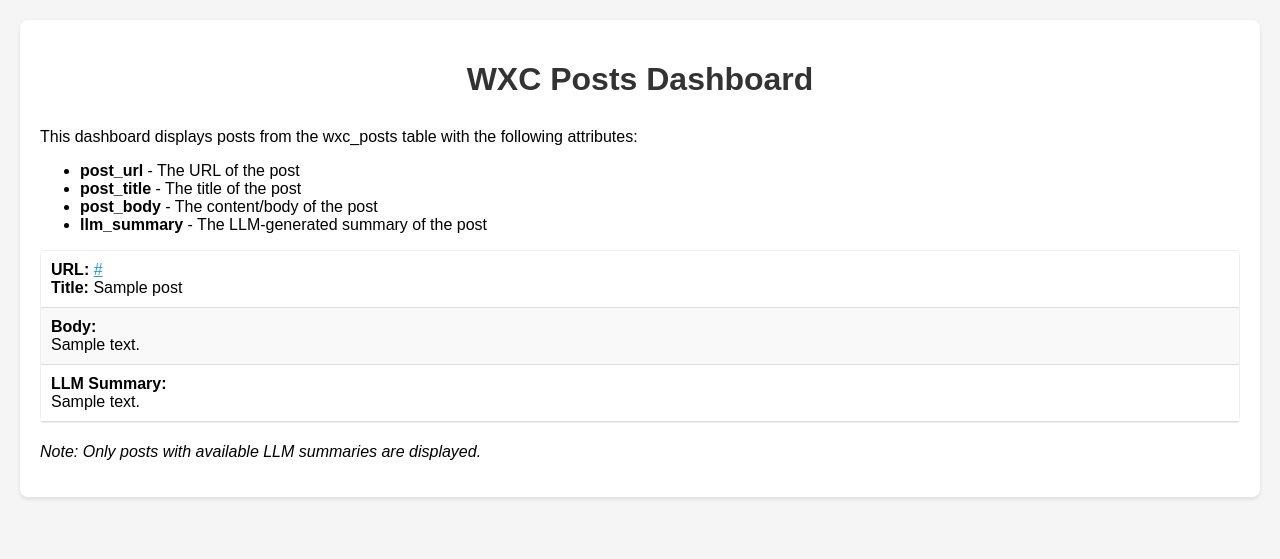
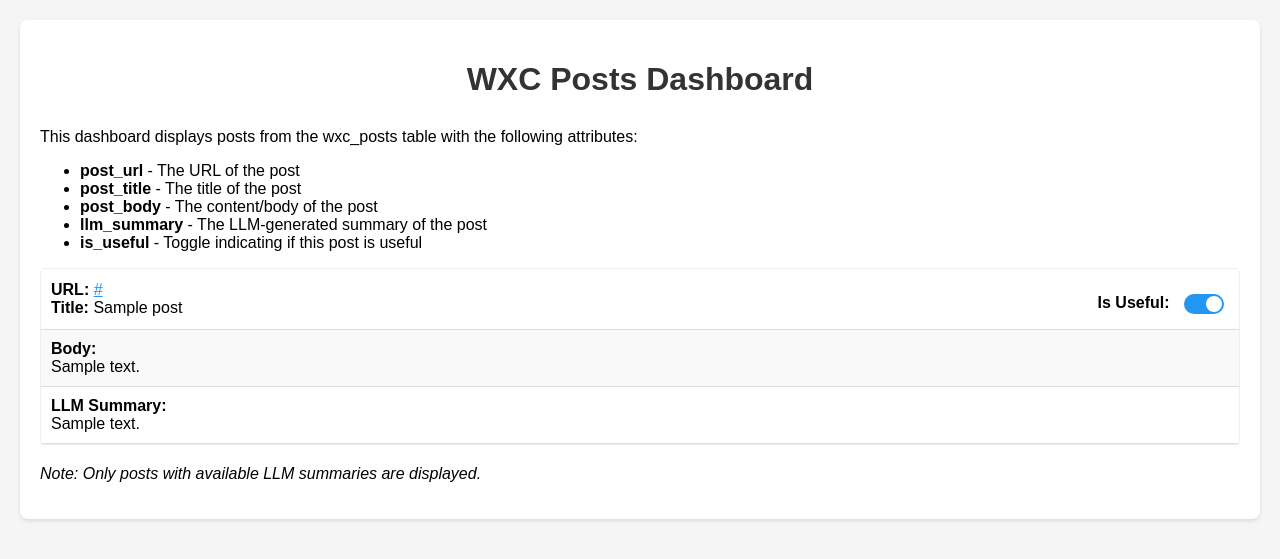
Before and after one commit to sunaaron/llm_analyzer, a Flask app: page / in a window 1280 px wide. Shown: the top 559 px of the page. Run offline with Flask 2, Linux system fonts and the light colour scheme; tables that the repository leaves empty or names only in its code hold one stand-in row (values such as "Sample post").

Commit message:
enable toggler fully

```diff
--- a/app.py
+++ b/app.py
@@ -4,7 +4,7 @@ Flask web service to display wxc_posts table data.
 """
 
 from flask import Flask, render_template, jsonify
-from mysql_reader import read_all_wxc_posts
+from mysql_reader import read_all_wxc_posts, update_wxc_post_is_useful
 import os
 
 app = Flask(__name__)
@@ -24,10 +24,17 @@ def index():
                 'post_url': post.get('post_url', ''),
                 'post_title': post.get('post_title', ''),
                 'post_body': post.get('post_body', '')[:200] + '...' if len(post.get('post_body', '')) > 200 else post.get('post_body', ''),
-                'llm_summary': llm_summary
+                'llm_summary': llm_summary,
+                'is_useful': post.get('is_useful', 0) == 1
             })
 
     return render_template('index.html', posts=display_data)
 
+@app.route('/update_is_useful/<int:post_id>/<int:value>')
+def update_is_useful(post_id, value):
+    """Endpoint to update the is_useful field of a post."""
+    success = update_wxc_post_is_useful(post_id, bool(value))
+    return jsonify({'success': success})
+
 if __name__ == '__main__':
     app.run(host='0.0.0.0', port=5002, debug=True)
--- a/mysql_reader.py
+++ b/mysql_reader.py
@@ -171,6 +171,52 @@ def update_wxc_post_llm_summary(post_id, llm_summary):
             cursor.close()
             connection.close()
 
+def update_wxc_post_is_useful(post_id, is_useful):
+    """
+    Update a post in wxc_posts table with the is_useful value.
+
+    Args:
+        post_id (int): The ID of the post to update
+        is_useful (bool): The is_useful value to store (True/False)
+
+    Returns:
+        bool: True if update was successful, False otherwise
+    """
+    connection = create_connection()
+    if connection is None:
+        return False
+
+    try:
+        cursor = connection.cursor()
+
+        # Convert boolean to integer (0 or 1) for storage in MySQL
+        is_useful_int = 1 if is_useful else 0
+
+        # Query to update the post with is_useful value
+        update_query = """
+        UPDATE wxc_posts
+        SET is_useful = %s
+        WHERE id = %s
+        """
+
+        cursor.execute(update_query, (is_useful_int, post_id))
+        connection.commit()
+
+        if cursor.rowcount > 0:
+            print(f"Successfully updated is_useful for post with ID {post_id}")
+            return True
+        else:
+            print(f"No post found with ID {post_id} to update")
+            return False
+
+    except Error as e:
+        print(f"Error updating wxc_posts table: {e}")
+        return False
+    finally:
+        if connection and connection.is_connected():
+            cursor.close()
+            connection.close()
+
 def read_wxc_posts_by_category_date_and_unsummarized(category, date_str):
     """
     Read posts from wxc_posts table filtered by category, date_str,
--- a/templates/index.html
+++ b/templates/index.html
@@ -74,6 +74,62 @@
             white-space: pre-wrap;
             word-break: break-word;
         }
+        .toggle-container {
+            margin-top: 10px;
+            padding: 5px;
+            float: right;
+        }
+        .toggle-label {
+            font-weight: bold;
+            margin-right: 10px;
+        }
+        .toggle-switch {
+            position: relative;
+            display: inline-block;
+            width: 40px;
+            height: 20px;
+        }
+        .toggle-switch input {
+            opacity: 0;
+            width: 0;
+            height: 0;
+        }
+        .slider {
+            position: absolute;
+            cursor: pointer;
+            top: 0;
+            left: 0;
+            right: 0;
+            bottom: 0;
+            background-color: #ccc;
+            transition: .4s;
+            border-radius: 20px;
+        }
+        .slider:before {
+            position: absolute;
+            content: "";
+            height: 16px;
+            width: 16px;
+            left: 2px;
+            bottom: 2px;
+            background-color: white;
+            transition: .4s;
+            border-radius: 50%;
+        }
+        input:checked + .slider {
+            background-color: #2196F3;
+        }
+        input:checked + .slider:before {
+            transform: translateX(20px);
+        }
+        .post-row-header {
+            display: flex;
+            justify-content: space-between;
+            align-items: center;
+        }
+        .post-row-header-content {
+            flex: 1;
+        }
     </style>
 </head>
 <body>
@@ -86,6 +142,7 @@
             <li><strong>post_title</strong> - The title of the post</li>
             <li><strong>post_body</strong> - The content/body of the post</li>
             <li><strong>llm_summary</strong> - The LLM-generated summary of the post</li>
+            <li><strong>is_useful</strong> - Toggle indicating if this post is useful</li>
         </ul>
 
         {% if posts %}
@@ -94,6 +151,8 @@
                 <!-- Row 1: URL and Title -->
                 <div class="post-row">
                     <div class="post-row-container">
+                        <div class="post-row-header">
+                            <div class="post-row-header-content">
                                 <strong>URL:</strong>
                                 {% if post.post_url %}
                                     <a href="{{ post.post_url }}" target="_blank" style="color: #2196F3;">{{ post.post_url }}</a>
@@ -102,6 +161,16 @@
                                 {% endif %}
                                 <br>
                                 <strong>Title:</strong> {{ post.post_title }}
+                            </div>
+                            <!-- Toggle for is_useful -->
+                            <div class="toggle-container">
+                                <span class="toggle-label">Is Useful:</span>
+                                <label class="toggle-switch">
+                                    <input type="checkbox" id="toggle-{{ post.id }}" {% if post.is_useful %}checked{% endif %}>
+                                    <span class="slider"></span>
+                                </label>
+                            </div>
+                        </div>
                     </div>
                 </div>
 
@@ -131,5 +200,42 @@
 
         <p><em>Note: Only posts with available LLM summaries are displayed.</em></p>
     </div>
+
+    <script>
+        // Add event listeners to all toggle switches
+        document.addEventListener('DOMContentLoaded', function() {
+            const toggles = document.querySelectorAll('.toggle-switch input[type="checkbox"]');
+
+            toggles.forEach(toggle => {
+                toggle.addEventListener('change', function() {
+                    const postId = this.id.replace('toggle-', '');
+                    const newValue = this.checked ? 1 : 0;
+
+                    // Send update request to server
+                    fetch(`/update_is_useful/${postId}/${newValue}`, {
+                        method: 'GET',
+                        headers: {
+                            'Content-Type': 'application/json',
+                        }
+                    })
+                    .then(response => response.json())
+                    .then(data => {
+                        if (data.success) {
+                            console.log(`Successfully updated is_useful for post ${postId}`);
+                        } else {
+                            console.error(`Failed to update is_useful for post ${postId}`);
+                            // Revert the toggle if update failed
+                            this.checked = !this.checked;
+                        }
+                    })
+                    .catch(error => {
+                        console.error('Error updating is_useful:', error);
+                        // Revert the toggle if update failed
+                        this.checked = !this.checked;
+                    });
+                });
+            });
+        });
+    </script>
 </body>
 </html>
```
Lines whose indentation alone changed are shown as unchanged.
